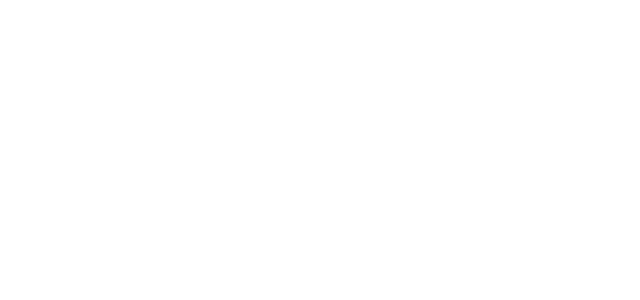
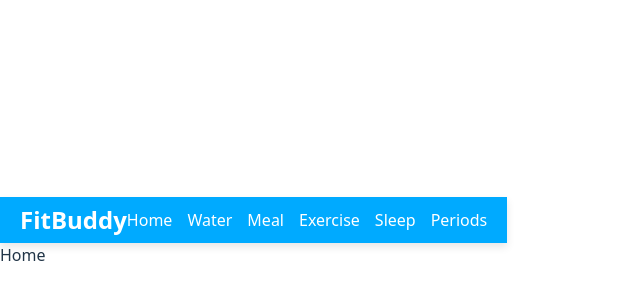
Before and after one commit to yahoowecanwork2/health-tracker, a React (Vite) app: page / in a window 1280 px wide. Before the commit this address had no page. Shown: the part 168-468 px from the top of the page, without its empty margins (0-640 px from the left). Built offline with nearby package versions, Linux system fonts and the light colour scheme.

Commit message:
initialation of redux toolkit

```diff
--- a/package.json
+++ b/package.json
@@ -10,8 +10,10 @@
     "preview": "vite preview"
   },
   "dependencies": {
+    "@reduxjs/toolkit": "^2.8.2",
     "react": "^19.1.0",
     "react-dom": "^19.1.0",
+    "react-redux": "^9.2.0",
     "react-router-dom": "^7.7.1"
   },
   "devDependencies": {
--- a/src/App.jsx
+++ b/src/App.jsx
@@ -1,22 +1,26 @@
 import React from 'react'
 import { Routes, Route } from 'react-router-dom'
-import navBar from './components/navBar'
+import Navbar from './components/Navbar'
 import Home from './pages/Home'
 import WaterTracker from './components/WaterTracker'
 import MealTracker from './components/MealTracker'
 import ExerciseTracker from './components/ExerciseTracker'
+import SleepTracker from './components/SleepTracker'
 import PeriodTracker from './components/PeriodTracker'
 
 function App() {
   return (
     <div>
-      <navBar />
+      <Navbar />
       <Routes>
-        <Route to="/" element={<Home />} />
-        <Route to="/water" element={<WaterTracker />} />
-        <Route to="/meal" element={<MealTracker />} />
-        <Route to="/exercise" element={<ExerciseTracker />} />
-        <Route to="/periods" element={<PeriodTracker />} />
+        <Route path="/" element={<Home />} />
+        <Route path="/water" element={<WaterTracker />} />
+        <Route path="/meal" element={<MealTracker />} />
+        <Route path="/sleep" element={<SleepTracker />} />
+        <Route path="/exercise" element={<ExerciseTracker />} />
+        <Route path="/periods" element={<PeriodTracker />} />
+        <Route path="/*" element={<h2>404 - Page Not Found</h2>} />
+
       </Routes>
     </div>
   )
--- /dev/null
+++ b/src/Redux/store.js
@@ -0,0 +1,10 @@
+import { configureStore } from "@reduxjs/toolkit";
+import waterReducer from "./waterSlice";
+
+export const store = configureStore({
+    reducer: {
+        water: waterReducer,
+    }
+
+});
+export default store;
--- /dev/null
+++ b/src/Redux/waterSlice.js
@@ -0,0 +1,19 @@
+import { createSlice } from "@reduxjs/toolkit";
+const initialState = {
+    glasses: 0,
+};
+
+const waterSlice = createSlice({
+    name: "water",
+    initialState,
+    reducers: {
+        increment: (state) => {
+            if (state.glasses < 10) state.glasses += 1;
+        },
+        decrement: (state) => {
+            if (state.glasses > 0) state.glasses -= 1;
+        },
+    },
+});
+export const { increment, decrement } = waterSlice.actions;
+export default waterSlice.reducer;
--- /dev/null
+++ b/src/components/Navbar.jsx
@@ -0,0 +1,25 @@
+import React from 'react'
+import { Link } from 'react-router-dom';
+import '../css-components/Navbar.css'
+
+function Navbar() {
+    return (
+        <div>
+            <nav className='navbar'>
+                <div className='logo'>
+                    <h1>FitBuddy</h1>
+                </div>
+                <div className='links'>
+                    <Link to="/">Home</Link>
+                    <Link to="/water">Water</Link>
+                    <Link to="/meal">Meal</Link>
+                    <Link to="/exercise">Exercise</Link>
+                    <Link to="/sleep">Sleep</Link>
+                    <Link to="/periods">Periods</Link>
+                </div>
+            </nav>
+        </div>
+    )
+}
+
+export default Navbar;
--- a/src/components/navBar.jsx
+++ /dev/null
@@ -1,19 +0,0 @@
-import React from 'react'
-import { Link } from 'react-router-dom';
-
-function NavBar() {
-    return (
-        <div>
-            <nav>
-                <Link to="/">Home</Link>
-                <Link to="/water">Water</Link>
-                <Link to="/meal">Meal</Link>
-                <Link to="/exercise">Exercise</Link>
-                <Link to="/sleep">Sleep</Link>
-                <Link to="/periods">Periods</Link>
-            </nav>
-        </div>
-    )
-}
-
-export default NavBar;
--- a/src/css-components/Navbar.css
+++ b/src/css-components/Navbar.css
@@ -0,0 +1,34 @@
+/* General navbar styling */
+.navbar {
+    display: flex;
+    justify-content: space-between;
+    align-items: center;
+    background-color: #00aaff;
+    padding: 10px 20px;
+    color: white;
+    box-shadow: 0 4px 8px rgba(0, 0, 0, 0.1);
+}
+
+/* Logo part */
+.logo h1 {
+    margin: 0;
+    font-size: 24px;
+    font-weight: bold;
+}
+
+/* Navigation links */
+.links {
+    display: flex;
+    gap: 15px;
+}
+
+.links a {
+    text-decoration: none;
+    color: white;
+    font-weight: 500;
+    transition: color 0.3s ease;
+}
+
+.links a:hover {
+    color: #ffd700;
+}
--- a/src/main.jsx
+++ b/src/main.jsx
@@ -2,10 +2,14 @@ import { StrictMode } from 'react'
 import { createRoot } from 'react-dom/client'
 import './index.css'
 import App from './App.jsx'
-import { BrowserRouter } from 'react-router-dom'
+import { Provider } from "react-redux";
+import { BrowserRouter } from 'react-router-dom';
+import store from './Redux/store.js';
 
 createRoot(document.getElementById('root')).render(
   <BrowserRouter>
-    <App />
-  </BrowserRouter>,
+    <Provider store={store}>
+      <App />
+    </Provider>
+  </BrowserRouter>
 )
```
Also changed, not shown: 1 other file (tests, documents, lock files or other folders).
